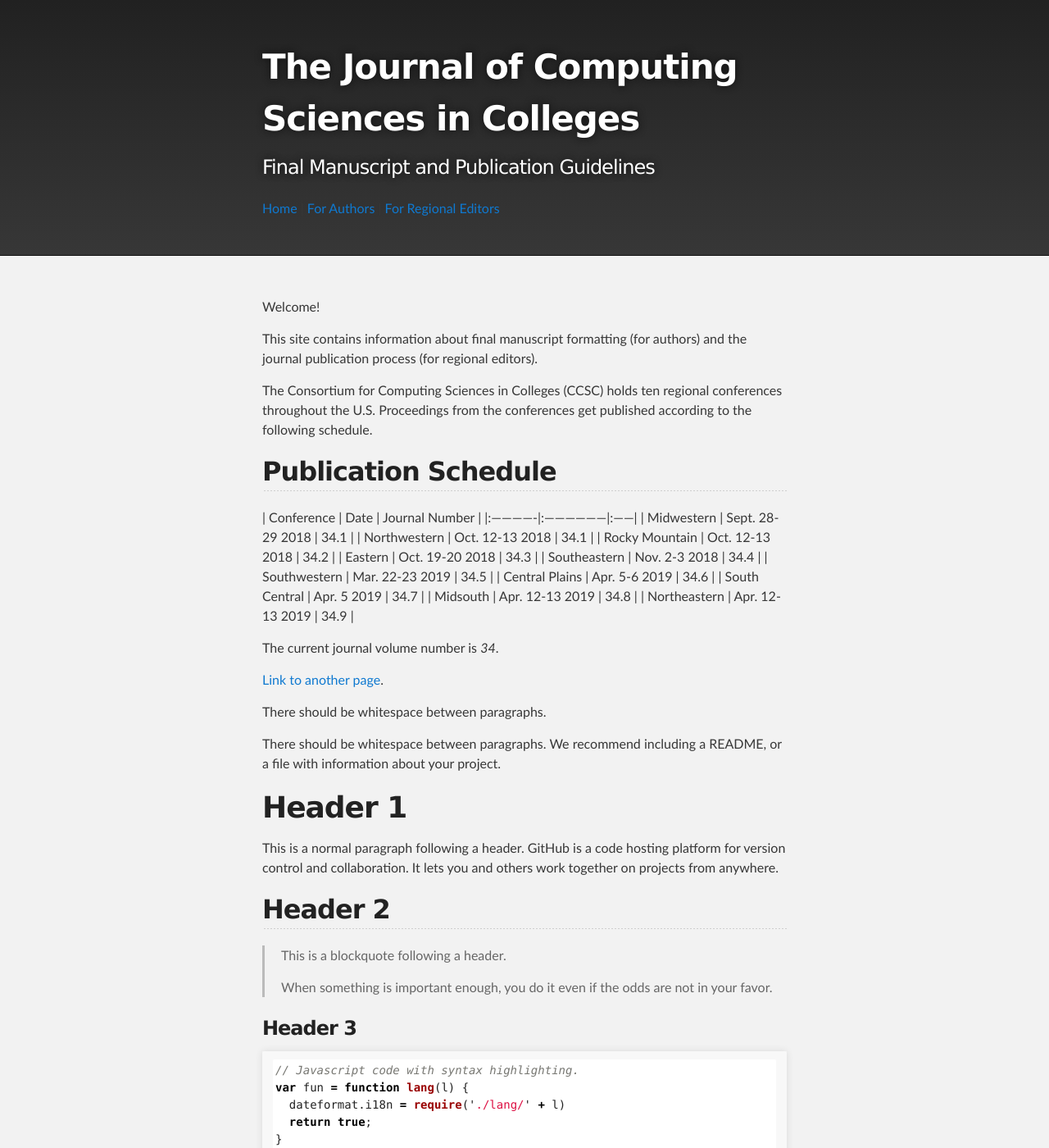
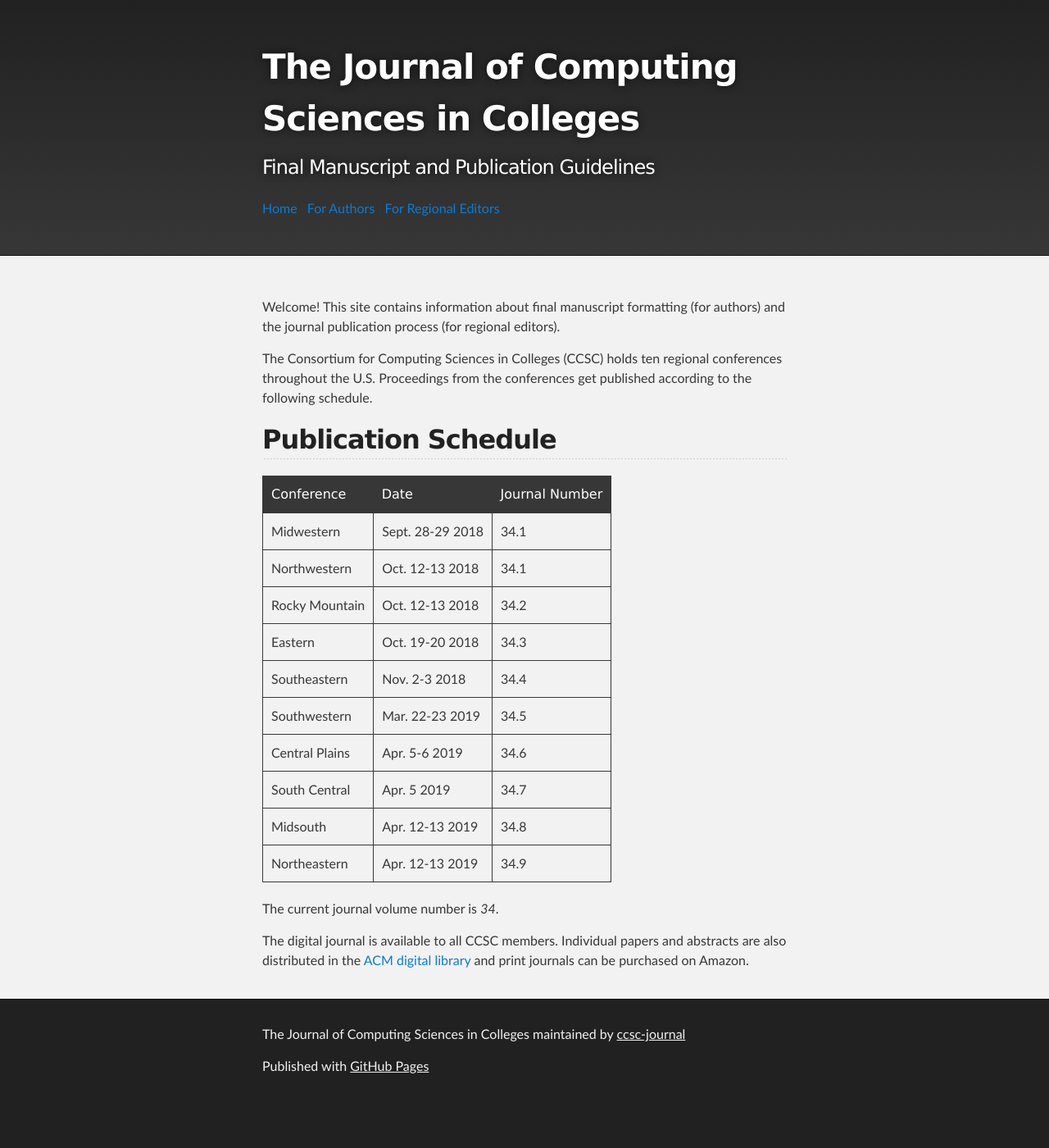
Before and after one commit to ccsc-journal/ccsc-editor, a Jekyll site: the page built from docs/index.md, in a window 1280 px wide and 1400 px high. Shown: the whole window at 82% size. Built offline with Jekyll 4.4.1, drawn with Linux system fonts in a browser that asks for light colours; some of the changed text lies outside the part shown.

Commit message:
minor update

````diff
--- a/docs/index.md
+++ b/docs/index.md
@@ -1,14 +1,13 @@
 ---
 layout: default
 ---
-Welcome!
-
-This site contains information about  final manuscript formatting (for authors) and the journal publication process (for regional editors).
+Welcome! This site contains information about  final manuscript formatting (for authors) and the journal publication process (for regional editors).
 
 The Consortium for Computing Sciences in Colleges (CCSC) holds ten regional conferences throughout the U.S. Proceedings from the conferences get published according to the following schedule.
 
 ## Publication Schedule
-| Conference | Date          | Journal Number |
+
+| Conference | Date | Journal Number |
 |:-------------|:------------------|:------|
 | Midwestern | Sept. 28-29 2018 | 34.1 |
 | Northwestern | Oct. 12-13 2018   | 34.1 |
@@ -23,120 +22,6 @@ The Consortium for Computing Sciences in Colleges (CCSC) holds ten regional conf
 
 The current journal volume number is _34_.
 
-[Link to another page](./another-page.html).
-
-There should be whitespace between paragraphs.
-
-There should be whitespace between paragraphs. We recommend including a README, or a file with information about your project.
-
-# Header 1
-
-This is a normal paragraph following a header. GitHub is a code hosting platform for version control and collaboration. It lets you and others work together on projects from anywhere.
-
-## Header 2
-
-> This is a blockquote following a header.
->
-> When something is important enough, you do it even if the odds are not in your favor.
-
-### Header 3
-
-```js
-// Javascript code with syntax highlighting.
-var fun = function lang(l) {
-  dateformat.i18n = require('./lang/' + l)
-  return true;
-}
-```
-
-```ruby
-# Ruby code with syntax highlighting
-GitHubPages::Dependencies.gems.each do |gem, version|
-  s.add_dependency(gem, "= #{version}")
-end
-```
-
-#### Header 4
-
-*   This is an unordered list following a header.
-*   This is an unordered list following a header.
-*   This is an unordered list following a header.
-
-##### Header 5
-
-1.  This is an ordered list following a header.
-2.  This is an ordered list following a header.
-3.  This is an ordered list following a header.
-
-###### Header 6
-
-| head1        | head two          | three |
-|:-------------|:------------------|:------|
-| ok           | good swedish fish | nice  |
-| out of stock | good and plenty   | nice  |
-| ok           | good `oreos`      | hmm   |
-| ok           | good `zoute` drop | yumm  |
-
-### There's a horizontal rule below this.
-
-* * *
-
-### Here is an unordered list:
-
-*   Item foo
-*   Item bar
-*   Item baz
-*   Item zip
-
-### And an ordered list:
-
-1.  Item one
-1.  Item two
-1.  Item three
-1.  Item four
-
-### And a nested list:
-
-- level 1 item
-  - level 2 item
-  - level 2 item
-    - level 3 item
-    - level 3 item
-- level 1 item
-  - level 2 item
-  - level 2 item
-  - level 2 item
-- level 1 item
-  - level 2 item
-  - level 2 item
-- level 1 item
-
-### Small image
-
-![Octocat](https://assets-cdn.github.com/images/icons/emoji/octocat.png)
-
-### Large image
-
-![Branching](https://guides.github.com/activities/hello-world/branching.png)
-
-
-### Definition lists can be used with HTML syntax.
-
-<dl>
-<dt>Name</dt>
-<dd>Godzilla</dd>
-<dt>Born</dt>
-<dd>1952</dd>
-<dt>Birthplace</dt>
-<dd>Japan</dd>
-<dt>Color</dt>
-<dd>Green</dd>
-</dl>
-
-```
-Long, single-line code blocks should not wrap. They should horizontally scroll if they are too long. This line should be long enough to demonstrate this.
-```
-
-```
-The final element.
-```
+The digital journal is available to all CCSC members. Individual papers and
+abstracts are also distributed in the [ACM digital library](https://dl.acm.org/pub.cfm?id=J420) and print journals can be purchased
+on Amazon.
````
Also changed, not shown: docs/editors.md (+1 -0 lines).
